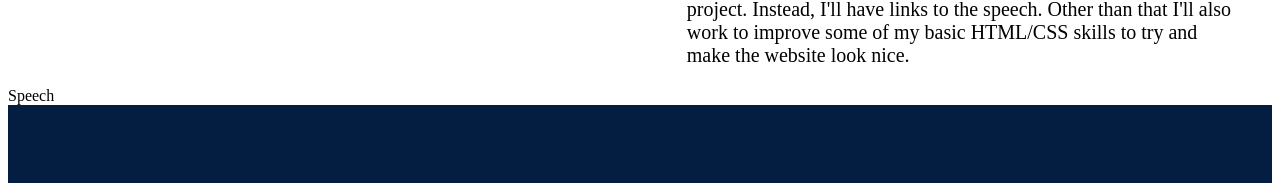
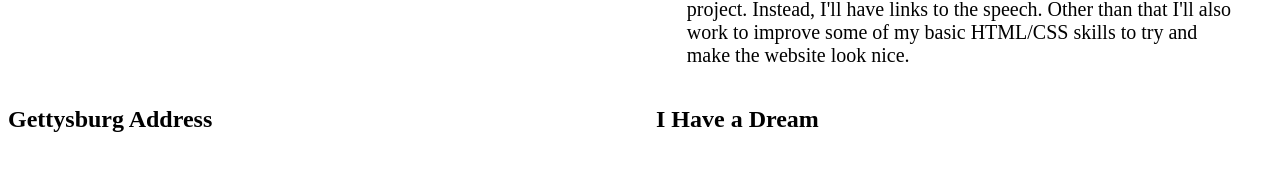
Before and after one commit to ravenusmc/three_speeches, a Vue app in the folder client/: page / in a window 1280 px wide. Shown: the part 769-952 px from the top of the page. Built offline with nearby package versions, Linux system fonts and the light colour scheme.

Commit message:
working on speech area

```diff
--- a/client/src/components/home/Speech.vue
+++ b/client/src/components/home/Speech.vue
@@ -1,10 +1,19 @@
 <template>
   <div>
-    Speech
+
+    <div>
+      <h1>{{ title }}</h1>
+    </div>
+
+
   </div>
 </template>
 
 <script>
+export default {
+  name: "Speech",
+  props: ['title']
+}
 </script>
 
 <style scoped>
--- a/client/src/views/Home.vue
+++ b/client/src/views/Home.vue
@@ -8,8 +8,26 @@
 
     <Purpose/>
 
-    <section>
-      <Speech></Speech>
+    <section id='speechArea'>
+
+      <div>
+        <Speech :title=speechOne></Speech>
+        <div>
+        </div>
+      </div>
+
+      <div>
+        <Speech :title=speechTwo></Speech>
+        <div>
+        </div>
+      </div>
+
+      <div>
+        <Speech :title=speechThree></Speech>
+        <div>
+        </div>
+      </div>
+
     </section>
 
     <Footer/>
@@ -26,6 +44,13 @@ import Footer from '@/components/generic/Footer.vue';
 
 export default {
   name: 'Home',
+  data() {
+    return {
+      speechOne: 'Gettysburg Address',
+      speechTwo: 'I Have a Dream',
+      speechThree: 'Military Industrial Complex Speech'
+    }
+  },
   components: {
     Title,
     HeaderArea,
@@ -44,4 +69,11 @@ export default {
   grid-template-columns: 1fr 1fr;
 }
 
+#speechArea {
+  display: grid;
+  grid-template-columns: 1fr 1fr;
+  grid-template-rows: 1fr 1fr 1fr;
+  grid-gap: 2em;
+}
+
 </style>
```
